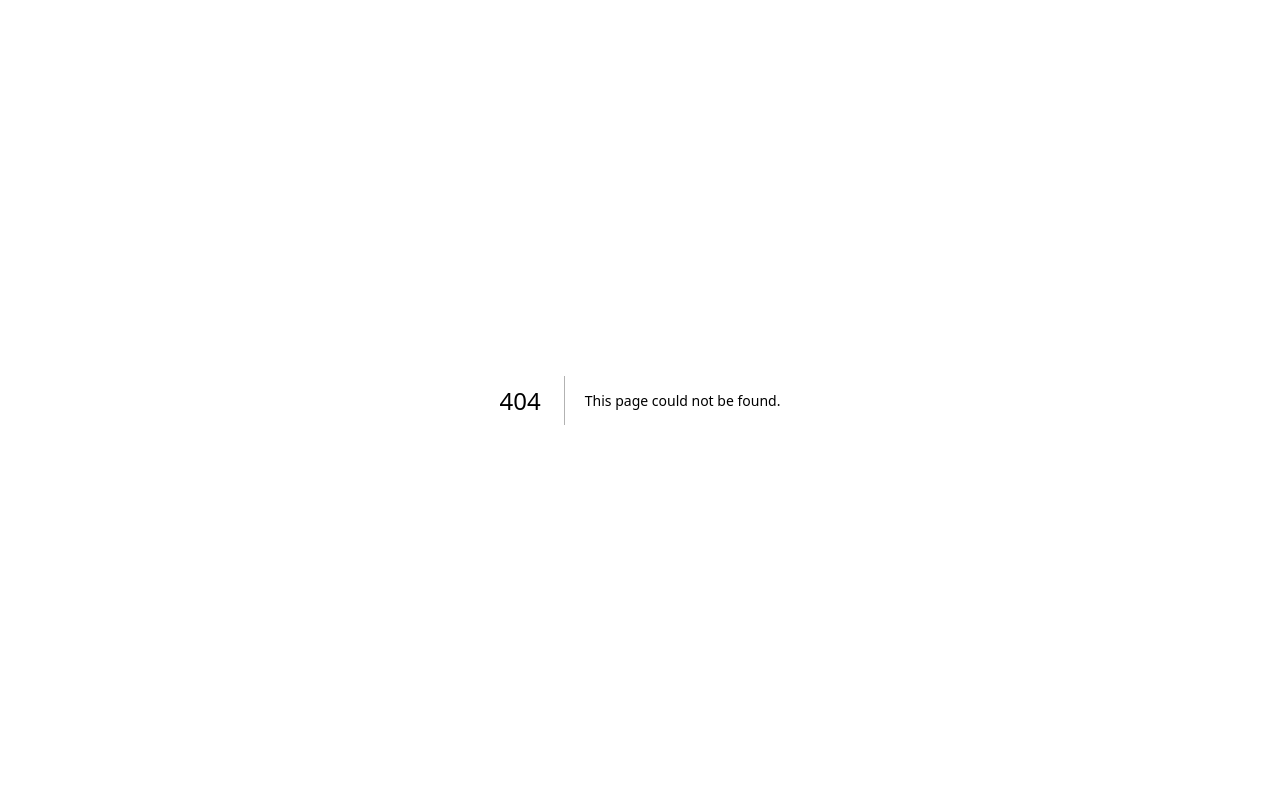
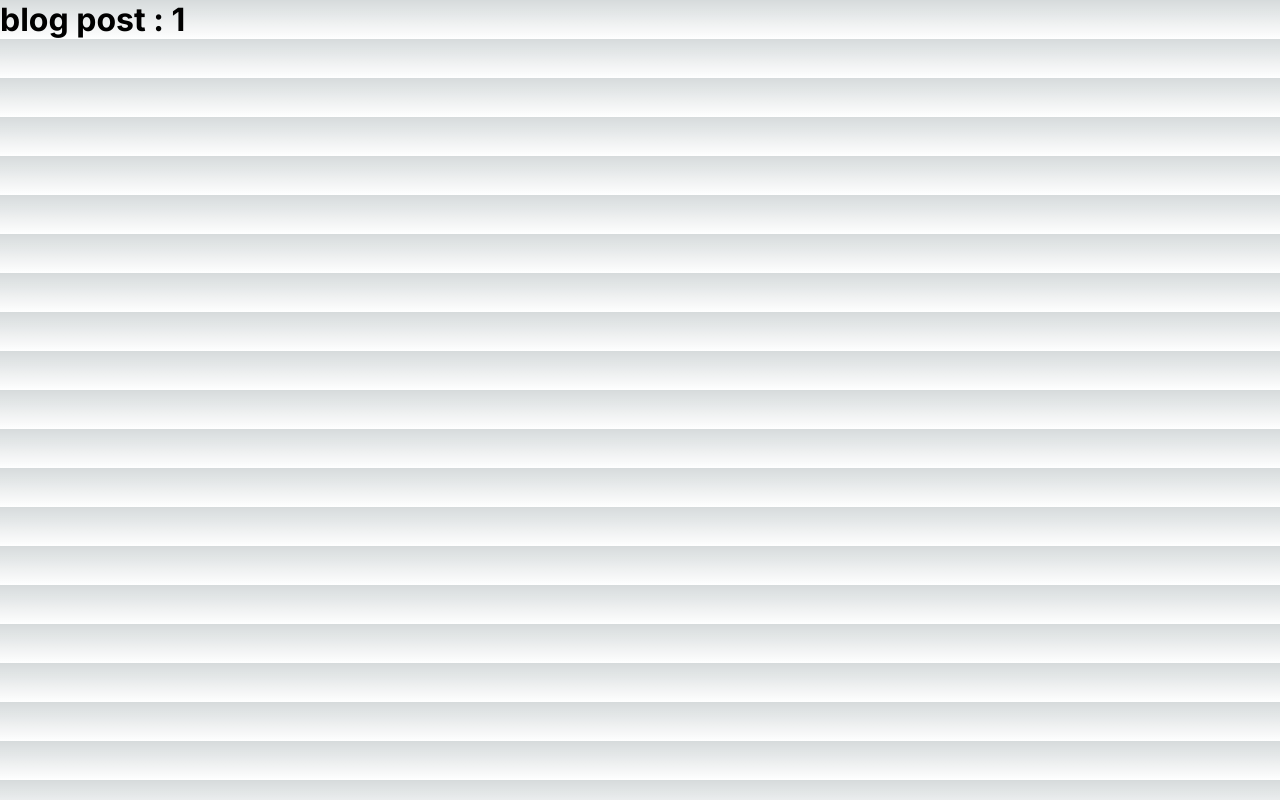
Before and after one commit to deaduchiha/next-13.4, a Next.js app: page /blogs/1 in a window 1280 px wide. Before the commit this address had no page. Built offline with nearby package versions, Linux system fonts and the light colour scheme.

Commit message:
dynamic route

```diff
--- /dev/null
+++ b/src/app/blogs/[blogId]/page.jsx
@@ -0,0 +1,5 @@
+const BlogPost = ({ params }) => {
+  return <h1>blog post : {params.blogId}</h1>;
+};
+
+export default BlogPost;
```
